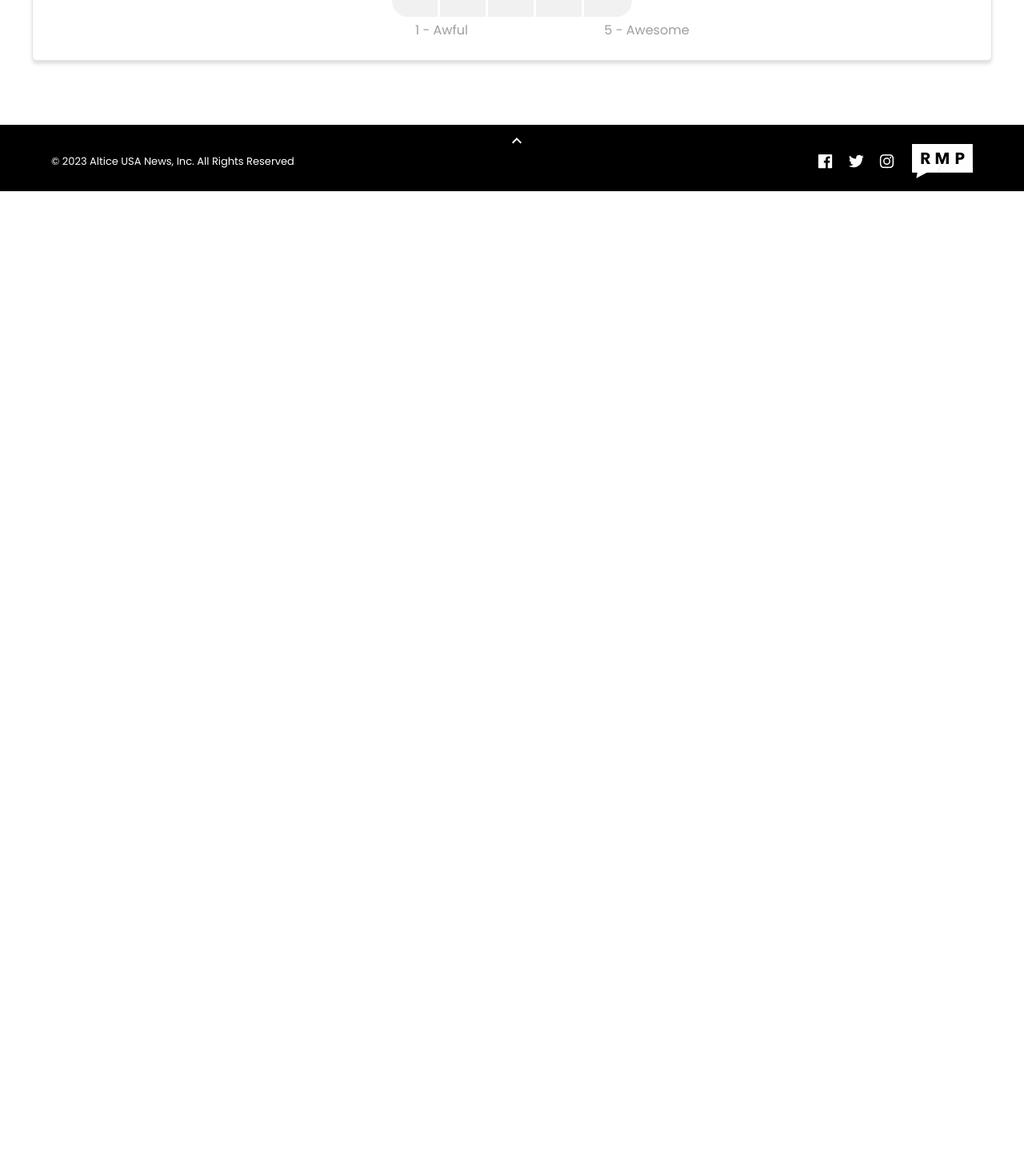
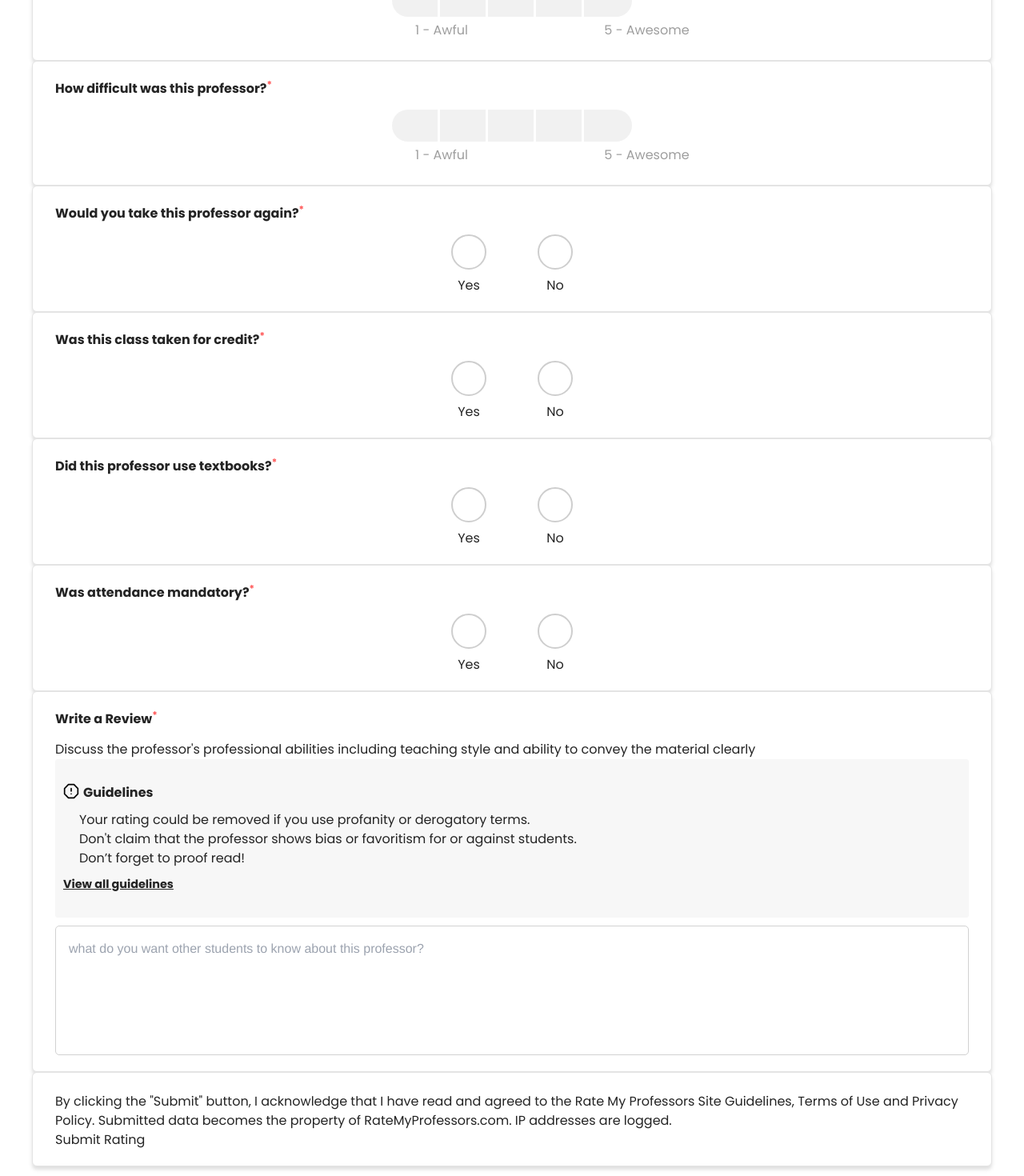
Before and after one commit to lizzybera/rateMyLecturer, a React (Vite) app: page /rate-a-professor in a window 1280 px wide. Shown: the part 160-1630 px from the top of the page at 80% size. Before the commit the page ends 800 px from the top, so only its background shows below. Built offline with nearby package versions, Linux system fonts and the light colour scheme.

Commit message:
this is the new update for rating a professor

```diff
--- a/src/pages/RateAProf/index.tsx
+++ b/src/pages/RateAProf/index.tsx
@@ -1,10 +1,36 @@
 import React, { useState, useEffect } from "react"
 import styles from "./style.module.css"
+import { LuAlertOctagon } from "react-icons/lu"
+import { IconContext } from "react-icons";
 
 const RateAProf = () => {
 
   const [professorRating, setProfessorRating] = useState<number>(0)
+  const [professorDifficulty, setProfessorDifficulty] = useState<number>(0)
   const [professorRatingMessage, setProfessorRatingMessage] = useState("")
+  const [professorDifficultyMessage, setprofessorDifficultyMessage] = useState("")
+
+  const [takeProfessorAgain, setTakeProfessorAgain] = useState('none');
+  const [creditClass, setCreditClass] = useState("none")
+  const [useTextBooks, setUseTextBook] = useState("none")
+  const [mandatory, setMandetory] = useState("none")
+
+  const handletakeProfessor = (event: any) => {
+    setTakeProfessorAgain(event.target.value);
+  };
+
+  const handleCreditClass = (event: any) => {
+    setCreditClass(event.target.value);
+  };
+
+  const handleUseTextBook = (event: any) => {
+    setUseTextBook(event.target.value);
+  };
+
+  const handleMandetory = (event: any) => {
+    setMandetory(event.target.value);
+  };
+
   useEffect(() => {
     if (professorRating === 1) {
       setProfessorRatingMessage("Awful")
@@ -19,10 +45,23 @@ const RateAProf = () => {
     }
   }, [professorRating])
 
+  useEffect(() => {
+    if (professorDifficulty === 1) {
+      setprofessorDifficultyMessage("Awful")
+    } else if (professorDifficulty === 2) {
+      setprofessorDifficultyMessage("OK")
+    } else if (professorDifficulty === 3) {
+      setprofessorDifficultyMessage("Good")
+    } else if (professorDifficulty === 4) {
+      setprofessorDifficultyMessage("Great")
+    } else if (professorDifficulty === 5) {
+      setprofessorDifficultyMessage("Awesome")
+    }
+  }, [professorDifficulty])
+
   return (
     <div className="w-full h-[100%] py-10">
       <div className="flex flex-col px-10 py-10 mobile:px-6 mobile:justify-center"
-
       >
         <div className={styles.singleRateBox}>
           <h2>Rate your Professor <sup>*</sup></h2>
@@ -50,9 +89,6 @@ const RateAProf = () => {
             >
             </div>
 
-
-
-
           </div>
           {professorRating > 0 ? (
             <div className={styles.dynamicStatus}>
@@ -64,6 +100,200 @@ const RateAProf = () => {
               <p>5 - Awesome</p>
             </div>
           )}
+        </div>
+        <div className={styles.singleRateBox}>
+          <h2>How difficult was this professor?<sup>*</sup></h2>
+          <div className={styles.rateBox}>
+            <div
+              className={`${professorDifficulty === 5 && styles.fifthElementActive} ${styles.fifthElement}`}
+              onClick={() => setProfessorDifficulty(5)}
+            ></div>
+            <div
+              className={`${professorDifficulty >= 4 && styles.forthElementActive} ${styles.forthElement}`}
+              onClick={() => setProfessorDifficulty(4)}
+            ></div>
+            <div
+              className={`${professorDifficulty >= 3 && styles.thirdElementActive} ${styles.thirdElement}`}
+              onClick={() => setProfessorDifficulty(3)}
+            >
+            </div>
+            <div
+              onClick={() => setProfessorDifficulty(2)}
+              className={`${professorDifficulty >= 2 && styles.secondElementActive} ${styles.secondElement}`}
+            ></div>
+            <div
+              className={`${professorDifficulty >= 1 && styles.firstElementActive} ${styles.firstElement}`}
+              onClick={() => setProfessorDifficulty(1)}
+            >
+            </div>
+          </div>
+          {professorDifficulty > 0 ? (
+            <div className={styles.dynamicStatus}>
+              <p>{`${professorDifficulty} - ${professorDifficultyMessage}`}</p>
+            </div>
+          ) : (
+            <div className={styles.rateBoxStatus}>
+              <p>1 - Awful</p>
+              <p>5 - Awesome</p>
+            </div>
+          )}
+
+
+        </div>
+        <div className={styles.singleRateBox}>
+          <h2>Would you take this professor again?<sup>*</sup></h2>
+          <div className={styles.inputBoxFlex}>
+            <div className={styles.inputContainer}>
+              <input
+                type="radio"
+                value="yes"
+                checked={takeProfessorAgain === 'yes'}
+                onChange={handletakeProfessor}
+                className={styles.yesCheck}
+              />
+              <label>Yes</label>
+
+            </div>
+            <div className={styles.inputContainer}>
+              <input
+                type="radio"
+                value="no"
+                checked={takeProfessorAgain === 'no'}
+                onChange={handletakeProfessor}
+                className={styles.noCheck}
+              />
+              <label>No</label>
+
+            </div>
+          </div>
+
+
+        </div>
+        <div className={styles.singleRateBox}>
+          <h2>Was this class taken for credit?<sup>*</sup></h2>
+          <div className={styles.inputBoxFlex}>
+            <div className={styles.inputContainer}>
+              <input
+                type="radio"
+                value="yes"
+                checked={creditClass === 'yes'}
+                onChange={handleCreditClass}
+                className={styles.yesCheck}
+              />
+              <label>Yes</label>
+
+            </div>
+            <div className={styles.inputContainer}>
+              <input
+                type="radio"
+                value="no"
+                checked={creditClass === 'no'}
+                onChange={handleCreditClass}
+                className={styles.noCheck}
+              />
+              <label>No</label>
+
+            </div>
+          </div>
+
+
+        </div>
+        <div className={styles.singleRateBox}>
+          <h2>Did this professor use textbooks?<sup>*</sup></h2>
+          <div className={styles.inputBoxFlex}>
+            <div className={styles.inputContainer}>
+              <input
+                type="radio"
+                value="yes"
+                checked={useTextBooks === 'yes'}
+                onChange={handleUseTextBook}
+                className={styles.yesCheck}
+              />
+              <label>Yes</label>
+
+            </div>
+            <div className={styles.inputContainer}>
+              <input
+                type="radio"
+                value="no"
+                checked={useTextBooks === 'no'}
+                onChange={handleUseTextBook}
+                className={styles.noCheck}
+              />
+              <label>No</label>
+
+            </div>
+          </div>
+
+
+        </div>
+        <div className={styles.singleRateBox}>
+          <h2>Was attendance mandatory?<sup>*</sup></h2>
+          <div className={styles.inputBoxFlex}>
+            <div className={styles.inputContainer}>
+              <input
+                type="radio"
+                value="yes"
+                checked={mandatory === 'yes'}
+                onChange={handleMandetory}
+                className={styles.yesCheck}
+              />
+              <label>Yes</label>
+
+            </div>
+            <div className={styles.inputContainer}>
+              <input
+                type="radio"
+                value="no"
+                checked={mandatory === 'no'}
+                onChange={handleMandetory}
+                className={styles.noCheck}
+              />
+              <label>No</label>
+
+            </div>
+          </div>
+
+
+        </div>
+        <div className={styles.singleRateBox}>
+          <h2>Write a Review<sup>*</sup></h2>
+
+          <p className={styles.paragraph}>
+            Discuss the professor's professional abilities including teaching style and ability to convey the material clearly
+          </p>
+          <div className={styles.guideLineBox}>
+            <div className={styles.guideLineHeader}>
+              <div className={styles.guideLinesText}>
+                <IconContext.Provider
+                  value={{ color: 'black', size: '20px' }}
+                >
+                  <LuAlertOctagon />
+                </IconContext.Provider>
+                <h4>Guidelines</h4>
+              </div>
+            </div>
+            <ul>
+              <li>Your rating could be removed if you use profanity or derogatory terms.</li>
+              <li>Don't claim that the professor shows bias or favoritism for or against students.</li>
+              <li>Don’t forget to proof read!</li>
+            </ul>
+            <p className={styles.viewLink}>View all guidelines</p>
+
+          </div>
+          <input
+             placeholder="what do you want other students to know about this professor?"
+             className={styles.newInput}
+             />
+        </div>
+
+        <div className={styles.singleRateBox}>
+          <div className={styles.subContainer}>
+          <p>By clicking the "Submit" button, I acknowledge that I have read and agreed to the Rate My Professors Site Guidelines, Terms of Use and Privacy Policy. Submitted data becomes the property of RateMyProfessors.com. IP addresses are logged.</p>
+          <button>Submit Rating</button>
+          </div>
+
+
 
 
         </div>
--- a/src/pages/RateAProf/style.module.css
+++ b/src/pages/RateAProf/style.module.css
@@ -157,6 +157,112 @@
     transition: opacity 200ms ease-out 0s;
 }
 
+.inputContainer input {
+    -webkit-box-align: center;
+    align-items: center;
+    appearance: none;
+    border: 2px solid rgb(158, 158, 158);
+    border-radius: 50%;
+    display: flex;
+    height: 44px;
+    -webkit-box-pack: center;
+    justify-content: center;
+    margin: 0px 0px 8px;
+    opacity: 0.5;
+    width: 44px;
+}
+
+.inputContainer .yesCheck:checked {
+    opacity: 1;
+    background: rgb(142, 207, 111);
+    border: unset;
+}
+
+.inputContainer .noCheck:checked {
+    opacity: 1;
+    background: rgb(235, 87, 87);
+    border: unset;
+}
+
+
+
+.inputContainer .yesCheck:checked::before {
+    background-size: cover;
+    content: "";
+    display: flex;
+    height: 15px;
+    width: 20px;
+    background-image: url("https://ratemyprofessors.com/static/media/checkmark-clear.cd53f0c8.svg");
+}
+
+.inputContainer .noCheck:checked::before {
+    background-size: cover;
+    content: "";
+    display: flex;
+    height: 15px;
+    width: 15px;
+    background-image: url("https://www.ratemyprofessors.com/static/media/close-icon-white.73f4fc82.svg");
+}
+
+
+.inputBoxFlex {
+    display: flex;
+    flex-direction: row;
+    -webkit-box-pack: center;
+    justify-content: center;
+}
+
+.inputContainer {
+    cursor: pointer;
+    display: flex;
+    flex-direction: column;
+    margin: 0px 32px;
+    max-width: 44px;
+    text-align: center;
+}
+
+.guideLinesText {
+    display: flex;
+}
+
+.guideLinesText h4 {
+    font-weight: 700;
+    margin-left: 5px;
+}
+
+.guideLineBox {
+    background: rgb(247, 247, 247);
+    border-radius: 3px;
+    padding: 30px 10px;
+    margin-bottom: 10px;
+}
+
+.viewLink {
+    text-decoration: underline;
+    font-weight: 700;
+    font-size: 0.9rem;
+}
+
+.newInput {
+    border: 1px solid rgb(209, 209, 209);
+    border-radius: 5px;
+    font-family: Helvetica, arial;
+    font-size: 16px;
+    outline: none;
+    padding: 16px 16px 120px 16px;
+    resize: none;
+    width: 100%;
+}
+
+.guideLineBox ul {
+   margin: 10px 0;
+}
+
+.guideLineBox ul li {
+    padding-left: 20px;
+}
+
+
 @media screen and (max-width: 800px) {
     .rateBoxStatus {
         width: 100%;
```
Lines whose indentation alone changed are shown as unchanged.
